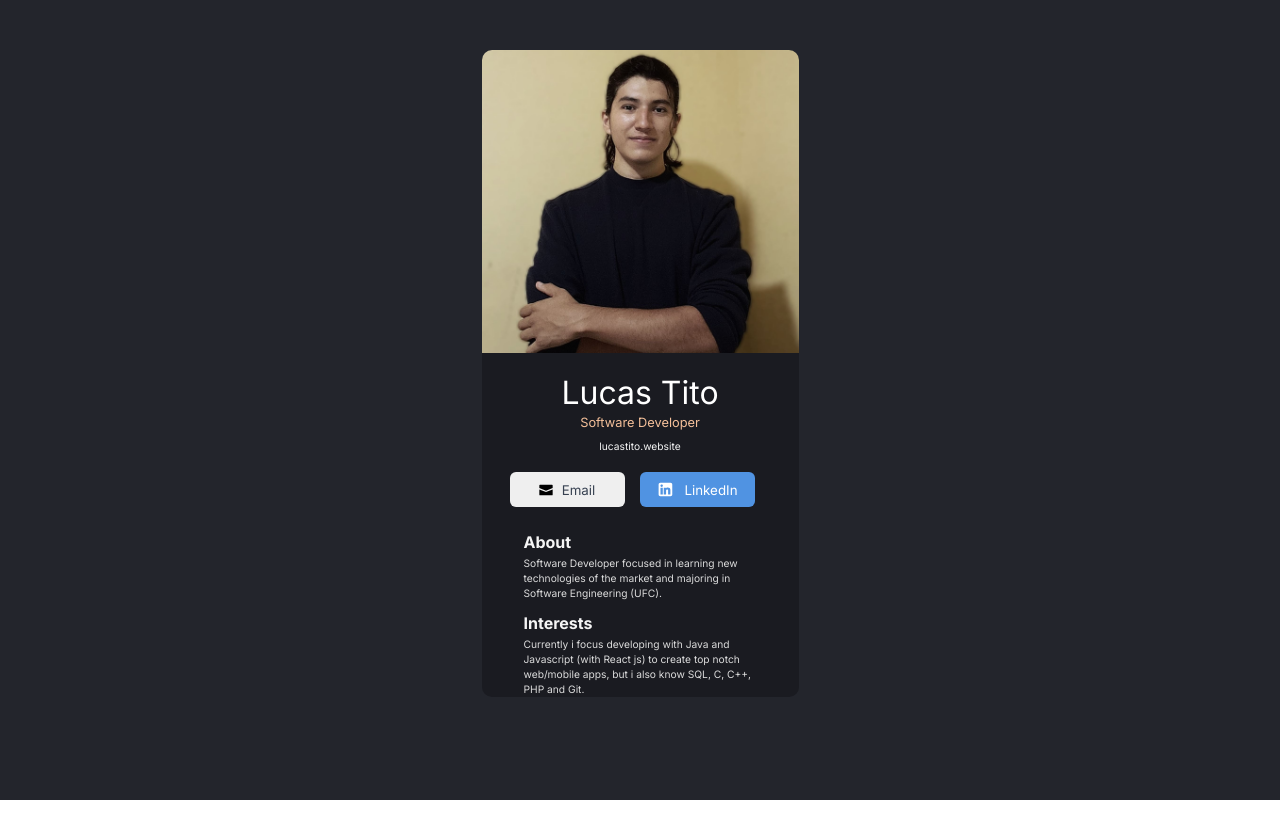
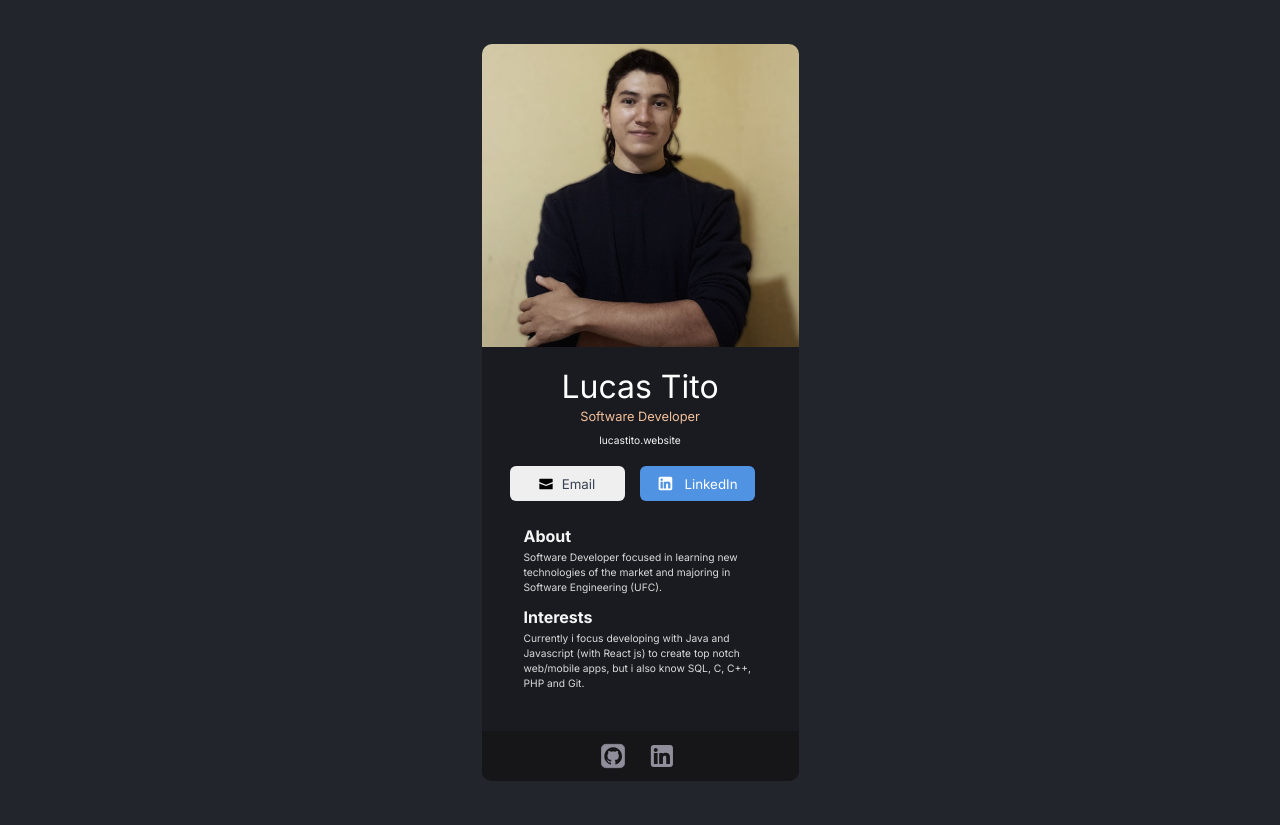
Before and after one commit to Lucas-Tito/FirstSteps_ReactJS, a JavaScript app in the folder Projects/2_businesscard/: page / in a window 1280 px wide. Before the commit the page ends 800 px from the top, so only its background shows below. Built offline with nearby package versions, Linux system fonts and the light colour scheme.

Commit message:
finished card_footer content

```diff
--- a/Projects/2_businesscard/src/App.js
+++ b/Projects/2_businesscard/src/App.js
@@ -1,6 +1,7 @@
 import Photo_and_Name from "./components/Photo_and_Name"
 import Contact_Btns from "./components/Contact_Btns"
 import Description from "./components/Description"
+import Card_Footer from "./components/Card_Footer"
 
 export default function App(){
     return(
@@ -9,6 +10,7 @@ export default function App(){
                 <Photo_and_Name/>
                 <Contact_Btns/>
                 <Description/>
+                <Card_Footer/>
             </div>
         </>
     )
--- /dev/null
+++ b/Projects/2_businesscard/src/components/Card_Footer.js
@@ -0,0 +1,11 @@
+import linkedin_icon from "../images/linkedin_icon_footer.svg"
+import github_icon from "../images/github_icon.svg"
+
+export default function Card_Footer(){
+    return(
+        <div className="footer_container">
+            <img id="github_icon" src={github_icon}/>
+            <img id="linkedin_icon" src={linkedin_icon}/>
+        </div>
+    )
+}
--- a/Projects/2_businesscard/src/style.css
+++ b/Projects/2_businesscard/src/style.css
@@ -16,7 +16,7 @@
 
 .card{
     border-radius: 10px;
-    margin-top: 50px;
+    margin: 44px 0 44px 0;
     align-self: center;
     background-color: #1A1B21;
     width: 317px;
@@ -122,3 +122,21 @@
 .description_container .Interests{
     margin-top: 12px;
 }
+
+.footer_container{
+    display: flex;
+    justify-content: center;
+    gap: 20px;
+    margin-top: 40px;
+    background-color: #161619;
+    border-radius: 0 0 10px 10px;
+    padding: 8px 0;
+}
+
+.footer_container img{
+    width: 24px;
+}
+
+.footer_container #linkedin_icon{
+    width: 34px;
+}
```
Also changed, not shown: Projects/2_businesscard/src/images/github_icon.svg (added), Projects/2_businesscard/src/images/linkedin_icon_footer.svg (added).
